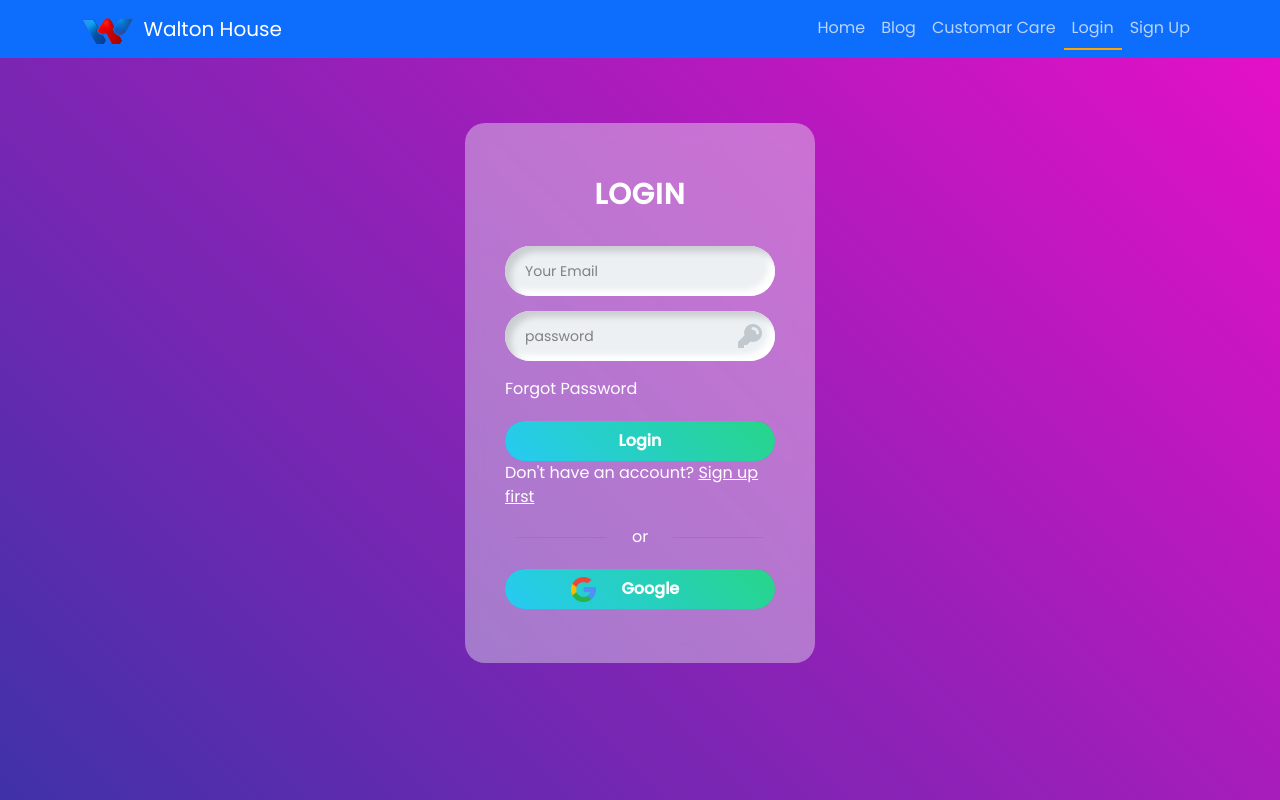
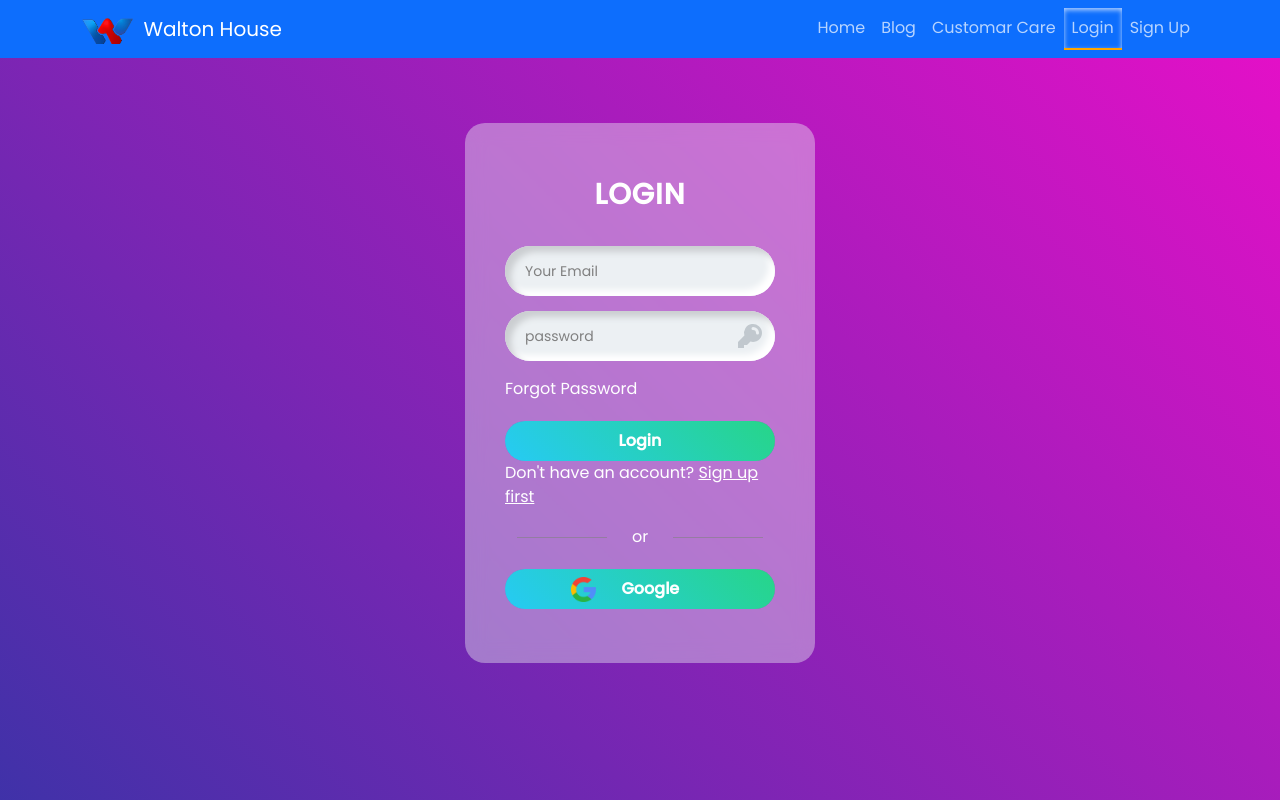
Before and after one commit to NadimMahmudbd7/Ware_House_Management_Client, a React (Create React App) app: page /login in a window 1280 px wide. Shown: the top 800 px of the page. Built offline with nearby package versions, Linux system fonts and the light colour scheme; no server answers.

Commit message:
completed

```diff
--- a/src/Pages/Blog/Blog.js
+++ b/src/Pages/Blog/Blog.js
@@ -31,7 +31,7 @@ const Blog = () => {
                             </div>
                         </div>
                     </div>
-                    <div className="bg-white p-10 " data-aos="fade-left">
+                    <div className="bg-white p-10 " data-aos="zoom-out">
                         <div className="card blogCard">
                             <div className="card-body">
                                 <h5 className="card-title text-center mb-3 text-xl">Q2: When should you use nodejs and when should you use mongodb ?</h5>
--- a/src/Pages/CustomeLink/CustomLink.js
+++ b/src/Pages/CustomeLink/CustomLink.js
@@ -8,7 +8,7 @@ const CustomLink = ({ children, to, ...props }) => {
     return (
         <div>
             <Link
-        style={{ borderBottom: match ? "2px solid orange" : "none" }
+        style={{ borderBottom: match ? "2px solid orange" : "none", boxShadow:match?"inset 0px 2px 5px 0px":"" }
       }
         to={to}
         {...props}
--- a/src/Pages/styles/Login.css
+++ b/src/Pages/styles/Login.css
@@ -678,7 +678,7 @@ ion-icon.md.hydrated:hover{
         width: 90% !important;
     }
     .manageItems{
-        font-size: 13px;
+        font-size: 11px;
     }
     .questonsAndAnswer{
         display: gird;
```
